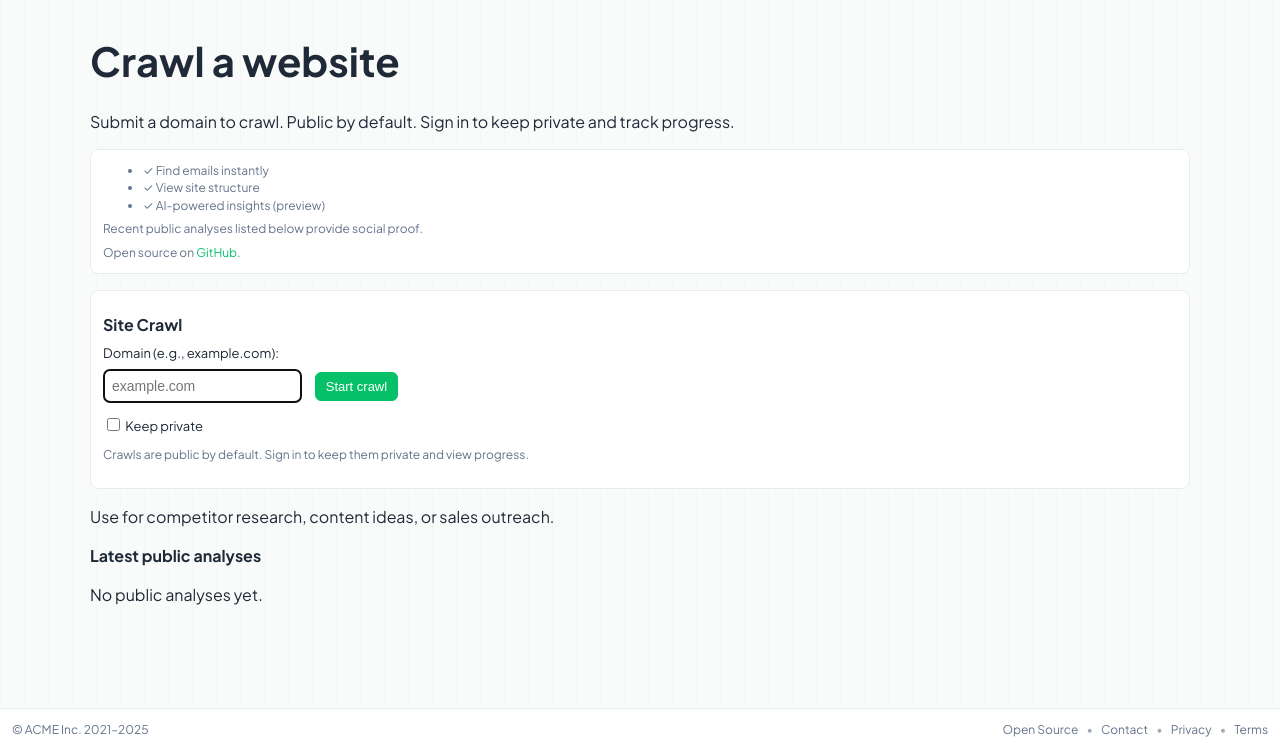
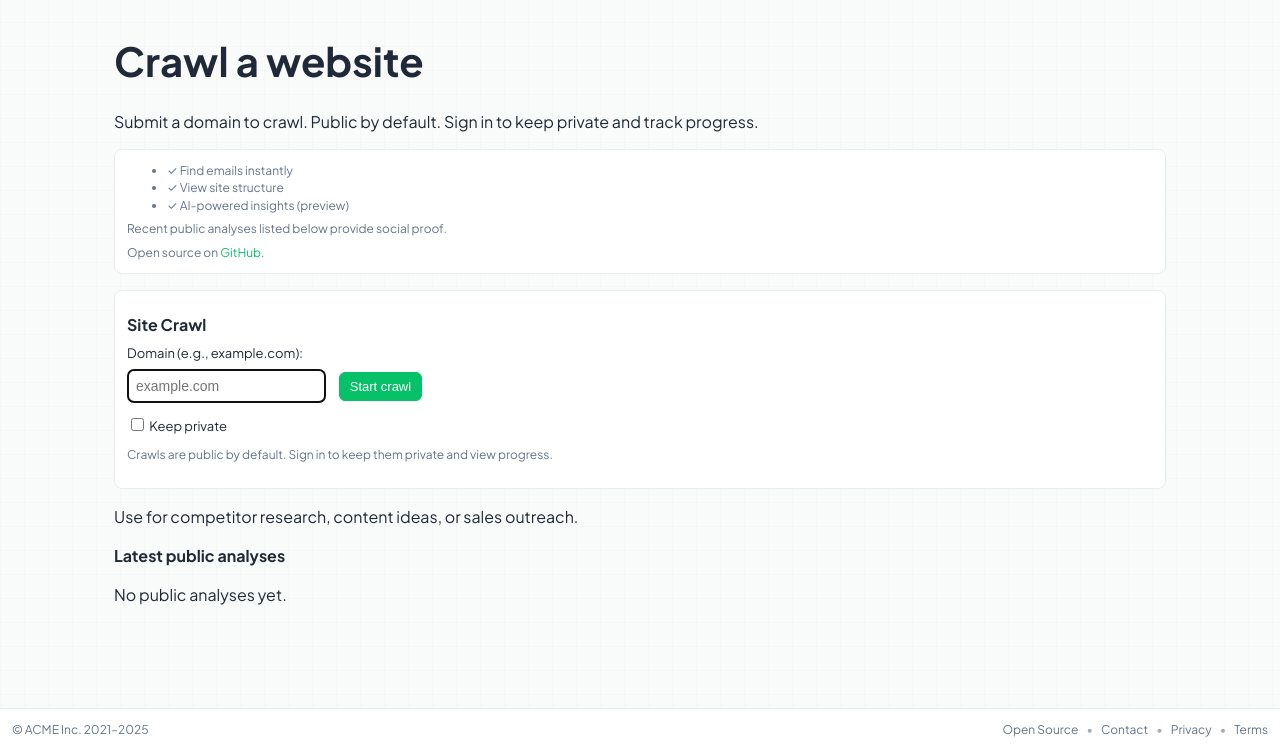
Before and after one commit to malvavisc0/meshweave, a FastAPI app: page / in a window 1280 px wide. Shown: the part 50-800 px from the top of the page. Run offline with FastAPI, Linux system fonts and the light colour scheme; data that the repository does not hold is empty; parts of the project's set-up code (start-up, migrations or seed data) failed here and were passed over.

Commit message:
adding padding

```diff
--- a/webapp/static/style.css
+++ b/webapp/static/style.css
@@ -346,7 +346,7 @@ label { font-size: 13px; }
 /* ===== Additive hooks for Home Submission Journey (non-destructive) ===== */
 
 /* Container wrapper for wide pages */
-.container { max-width: var(--container, 1100px); margin: 0 auto; padding: 0; }
+.container { max-width: var(--container, 1100px); margin: 0 auto; padding: 0; padding-inline: clamp(12px, 4vw, 24px); }
 
 /* Inline validation feedback colors */
 .validation-success { color: var(--green); }
```
Also changed, not shown: docs/style-guide.md (+1 -1 lines).
